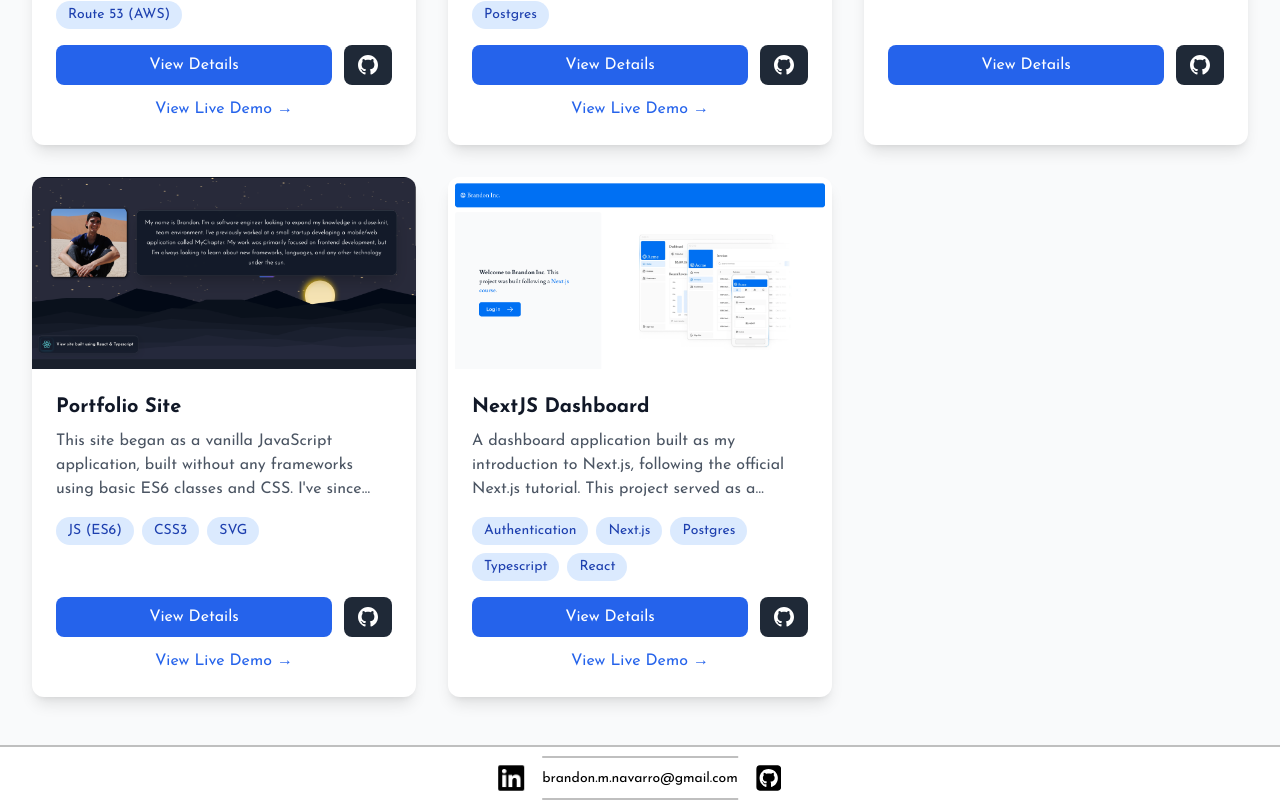
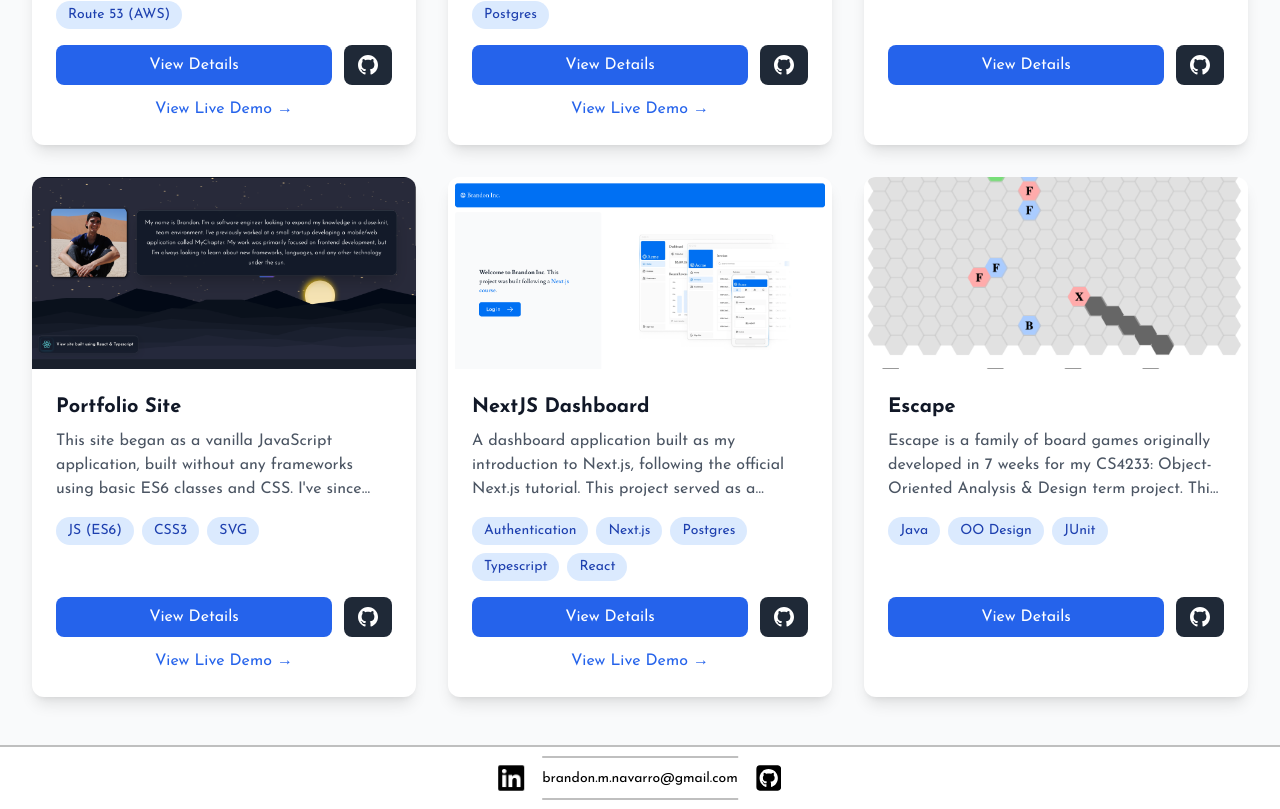
Before and after one commit to brandon-m-navarro/nextjs-site, a Next.js app: page /projects in a window 1280 px wide. Shown: the part 679-1488 px from the top of the page. Built offline with nearby package versions, Linux system fonts and the light colour scheme.

Commit message:
Added Escape to ProjectsPage

```diff
--- a/app/projects/page.tsx
+++ b/app/projects/page.tsx
@@ -78,6 +78,18 @@ const projects: Project[] = [
     tags: ["Authentication", "Next.js", "Postgres", "Typescript", "React"],
     github: "https://github.com/brandon-m-navarro/nextjs-dashboard",
     liveDemo: "https://dash.bnav.dev/",
+  },
+  {
+    id: "6",
+    title: "Escape",
+    description: "",
+    longDescription: "Escape is a family of board games originally developed in 7 weeks for my CS4233: Object-Oriented Analysis & Design term project. This project focused on designing an OO program and working through iterations of new rules, pieces, and board types. Since originally implementing 5 years ago, I've recently returned to the project to refresh what I'd learned in a 4000-level course at WPI and make a number of improvements. The key improvements include: eliminating the use of raw types, fixing wildcard capture issues, fixing all failing tests, and creating a visualization tool to more easily inspect initialized boards. It's important to note there is no GUI for this game, so it cannot be played as one would think. The board game concept was used to create a project where OO principles and patterns can be implemented.",
+    image: "/escape_vis.png",
+    mobileImage: "/escape.png",
+    link: "/",
+    tags: ["Java", "OO Design", "JUnit"],
+    github: "https://github.com/brandon-m-navarro/escape",
+    liveDemo: "",
   },
 ];
 
```
Also changed, not shown: public/escape_vis.png (added).
